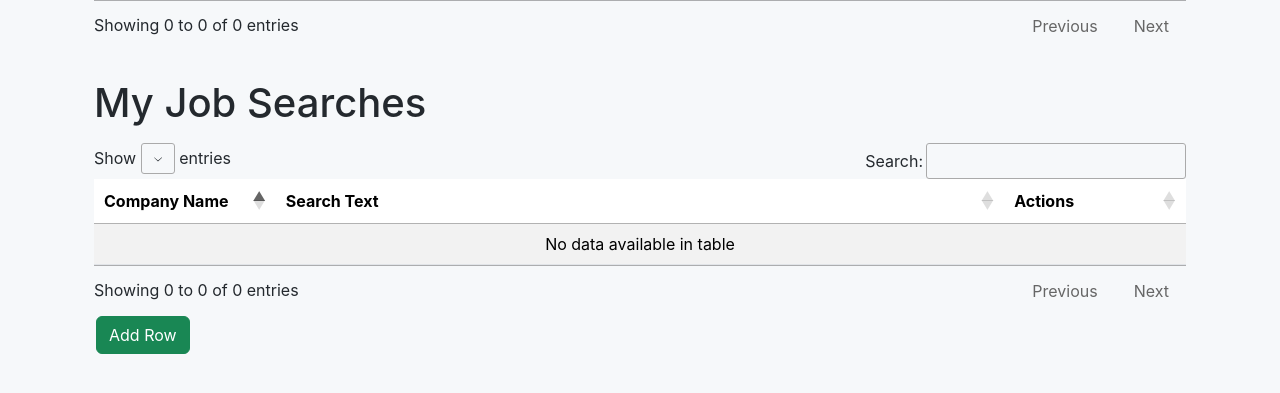
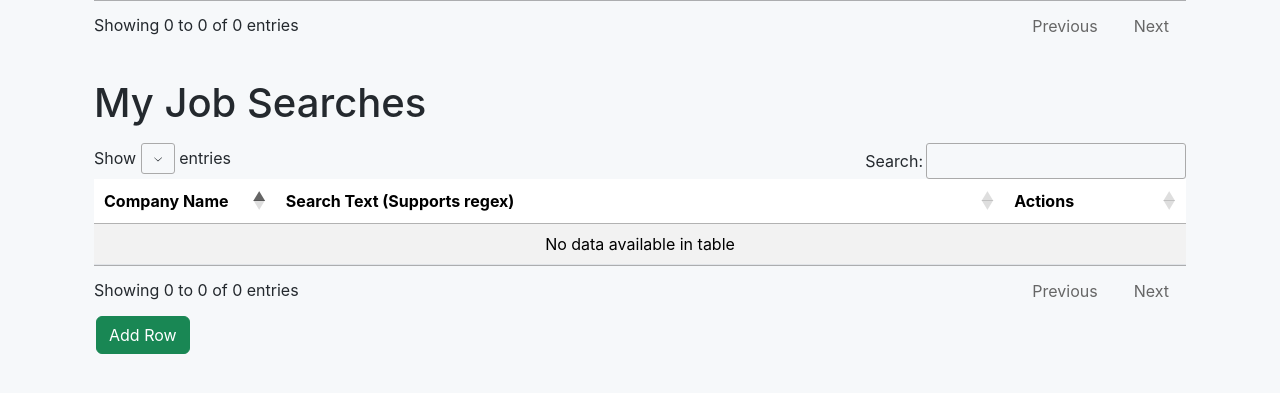
Before and after one commit to mrkaye97/jobcrawler, a Flask app: page / in a window 1280 px wide. Shown: the part 272-665 px from the top of the page. Run offline with Flask 3, Linux system fonts and the light colour scheme; the visitor is signed in with stand-in values (Sample User, id 1); data that the repository does not hold is empty; some libraries are stand-ins or nearby versions.

Commit message:
more regex

```diff
--- a/src/templates/index.html
+++ b/src/templates/index.html
@@ -27,7 +27,7 @@
         <thead>
             <tr>
                 <th>Company Name</th>
-                <th>Search Text</th>
+                <th>Search Text (Supports regex)</th>
                 <th>Actions</th>
             </tr>
         </thead>
@@ -205,11 +205,11 @@
         const addRowBtn = document.getElementById('add-row-btn');
         addRowBtn.addEventListener('click', function () {
             const defaultCompanyId = firstCompanyId;
-            const defaultSearchText = 'A regex';
+            const defaultSearchRegex = 'A regex';
 
             const board = {
                 company_id: defaultCompanyId,
-                search_regex: defaultSearchText
+                search_regex: defaultSearchRegex
             };
 
             const tableBody = document.querySelector('#board-table tbody');
```
